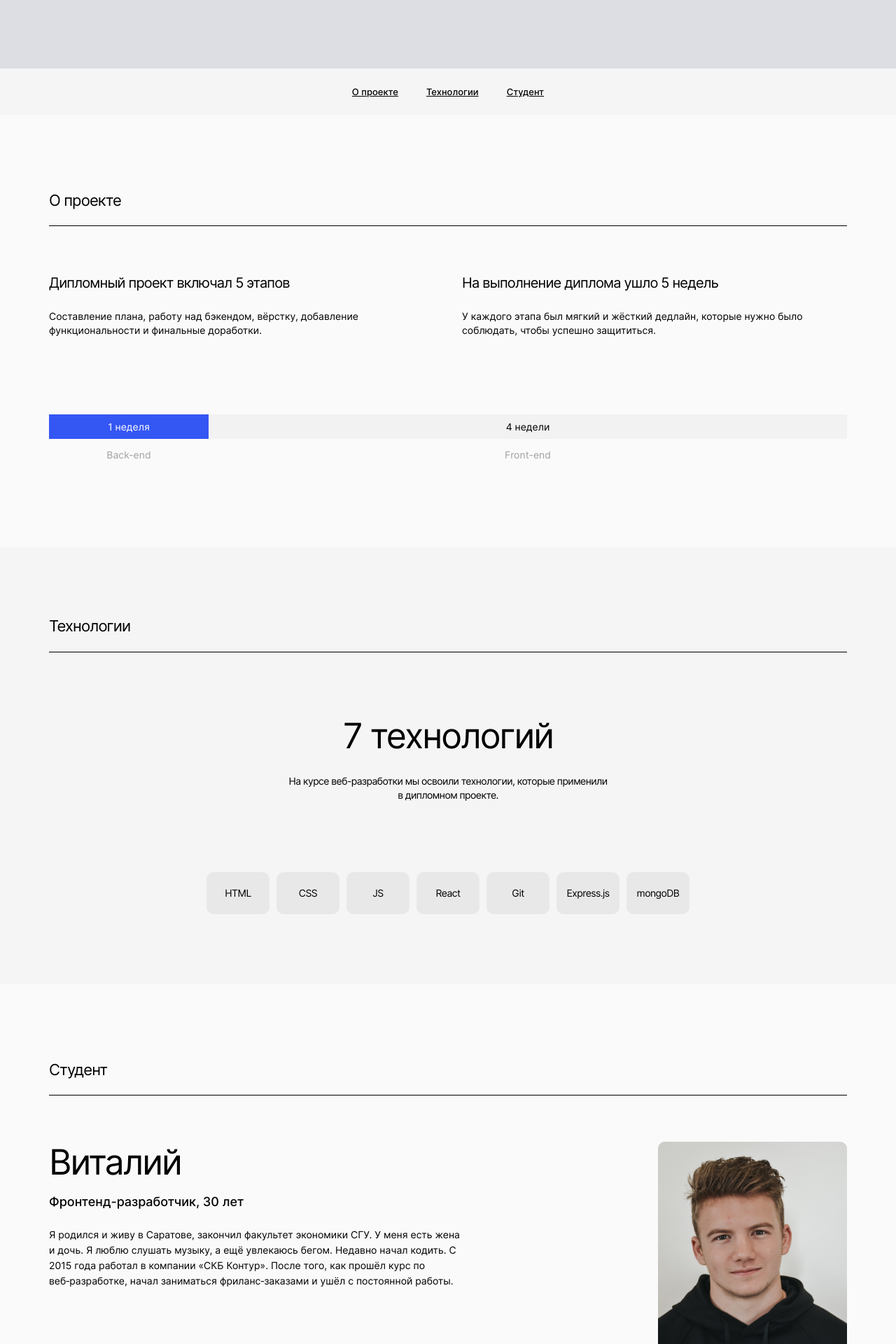
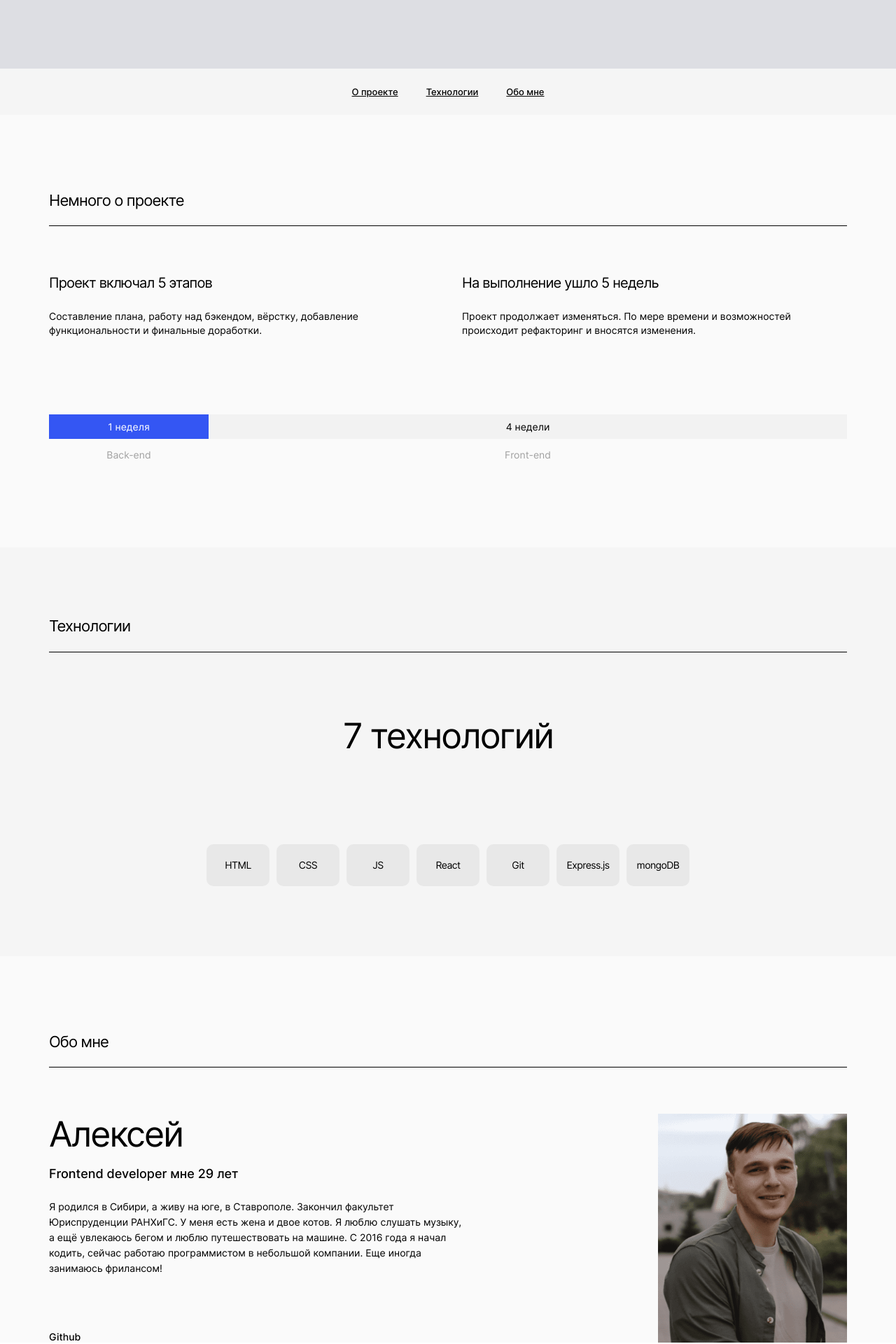
Before and after one commit to Green-Rice/movies-explorer-frontend, a React (Create React App) app: page / in a window 1280 px wide. Shown: the part 500-2420 px from the top of the page at 70% size. Built offline with nearby package versions, Linux system fonts and the light colour scheme.

Commit message:
about me

```diff
--- a/src/components/Footer/Footer.jsx
+++ b/src/components/Footer/Footer.jsx
@@ -7,20 +7,12 @@ const Footer = () => {
       <Outlet />
       <footer className="footer content">
         <h3 className="footer__title">
-          Учебный проект Яндекс.Практикум х BeatFilm.
+        Проект портфолио х BeatFilm.
         </h3>
         <div className="footer__line" />
         <div className="footer__flex">
-          <p className="footer__copyright">&#169; 2020</p>
+          <p className="footer__copyright">&#169; 2023</p>
           <div className="footer__yandex">
-            <a
-              className="link"
-              href="https://practicum.yandex.ru/"
-              target="_blank"
-              rel="noreferrer"
-            >
-              Яндекс.Практикум
-            </a>
             <a
               className="link"
               href="https://github.com/yandex-praktikum"
--- a/src/components/Main/AboutMe/AboutMe.jsx
+++ b/src/components/Main/AboutMe/AboutMe.jsx
@@ -5,20 +5,17 @@ const AboutMe = () => {
   return (
     <section className="aboutMe" id="aboutMe">
       <div className="aboutMe__container">
-        <h2 className="aboutMe__title">Студент</h2>
+        <h2 className="aboutMe__title">Обо мне</h2>
         <div className="aboutMe__line" />
         <ul className="list aboutMe__container-list">
           <li className="aboutMe__item">
             <div className="aboutMe__info">
-              <h3 className="aboutMe__name">Виталий</h3>
-              <h4 className="aboutMe__about">Фронтенд-разработчик, 30 лет</h4>
+              <h3 className="aboutMe__name">Алексей</h3>
+              <h4 className="aboutMe__about">Frontend developer мне  29 лет</h4>
               <p className="aboutMe__description">
-                Я родился и живу в Саратове, закончил факультет экономики СГУ. У
-                меня есть жена и дочь. Я люблю слушать музыку, а ещё увлекаюсь
-                бегом. Недавно начал кодить. С 2015 года работал в компании «СКБ
-                Контур». После того, как прошёл курс по веб&#8209;разработке,
-                начал заниматься фриланс&#8209;заказами и ушёл с постоянной
-                работы.
+              Я родился в Cибири, а живу на юге, в Ставрополе. Закончил факультет Юриспруденции РАНХиГС. У
+                меня есть жена и двое котов. Я люблю слушать музыку, а ещё увлекаюсь
+                бегом и люблю путешествовать на машине. С 2016 года я начал кодить, сейчас работаю программистом в небольшой компании. Еще иногда занимаюсь фрилансом!
               </p>
             </div>
             <a
--- a/src/components/Main/AboutProject/AboutProject.jsx
+++ b/src/components/Main/AboutProject/AboutProject.jsx
@@ -4,12 +4,12 @@ const AboutProject = () => {
   return (
     <section className="aboutProject" id="aboutProject">
       <div className="content">
-        <h2 className="aboutProject__title">О проекте</h2>
+        <h2 className="aboutProject__title">Немного о проекте</h2>
         <div className="aboutProject__line" />
         <ul className="list aboutProject__list">
           <li className="aboutProject__item">
             <h3 className="aboutProject__subtitle">
-              Дипломный проект включал 5 этапов
+            Проект включал 5 этапов
             </h3>
             <p className="aboutProject__description">
               Составление плана, работу над бэкендом, вёрстку, добавление
@@ -18,11 +18,10 @@ const AboutProject = () => {
           </li>
           <li className="aboutProject__item">
             <h3 className="aboutProject__subtitle">
-              На выполнение диплома ушло 5 недель
+            На выполнение ушло 5 недель
             </h3>
             <p className="aboutProject__description">
-              У каждого этапа был мягкий и жёсткий дедлайн, которые нужно было
-              соблюдать, чтобы успешно защититься.
+            Проект продолжает изменяться. По мере времени и возможностей происходит рефакторинг и вносятся изменения.
             </p>
           </li>
         </ul>
--- a/src/components/Main/NavTab/Navtab.jsx
+++ b/src/components/Main/NavTab/Navtab.jsx
@@ -5,7 +5,7 @@ const NavTab = () => {
     <section className="navTab">
       <a href="#aboutProject" className="link navTab__item">О проекте</a>
       <a href="#techs" className="link navTab__item">Технологии</a>
-      <a href="#aboutMe" className="link navTab__item">Студент</a>
+      <a href="#aboutMe" className="link navTab__item">Обо мне</a>
     </section>
   );
 }
--- a/src/components/Main/Promo/Promo.jsx
+++ b/src/components/Main/Promo/Promo.jsx
@@ -5,7 +5,7 @@ const Promo = () => {
   return(
     <section className='promo'>
       <h1 className='promo__title'>
-        Учебный проект студента факультета Веб-разработки.
+      Алексей Ерохин <br/>Frontend developer
       </h1>
     </section>
   );
--- a/src/components/Main/Techs/Techs.jsx
+++ b/src/components/Main/Techs/Techs.jsx
@@ -8,8 +8,6 @@ const Techs = () => {
         <div className="techs__line" />
         <h3 className="techs__subtitle">7 технологий</h3>
         <p className="techs__description">
-          На курсе веб-разработки мы освоили технологии, которые применили в
-          дипломном проекте.
         </p>
         <div className="techs__container-list">
           <ul className="list techs__list">
```
Also changed, not shown: src/images/photo.png.
